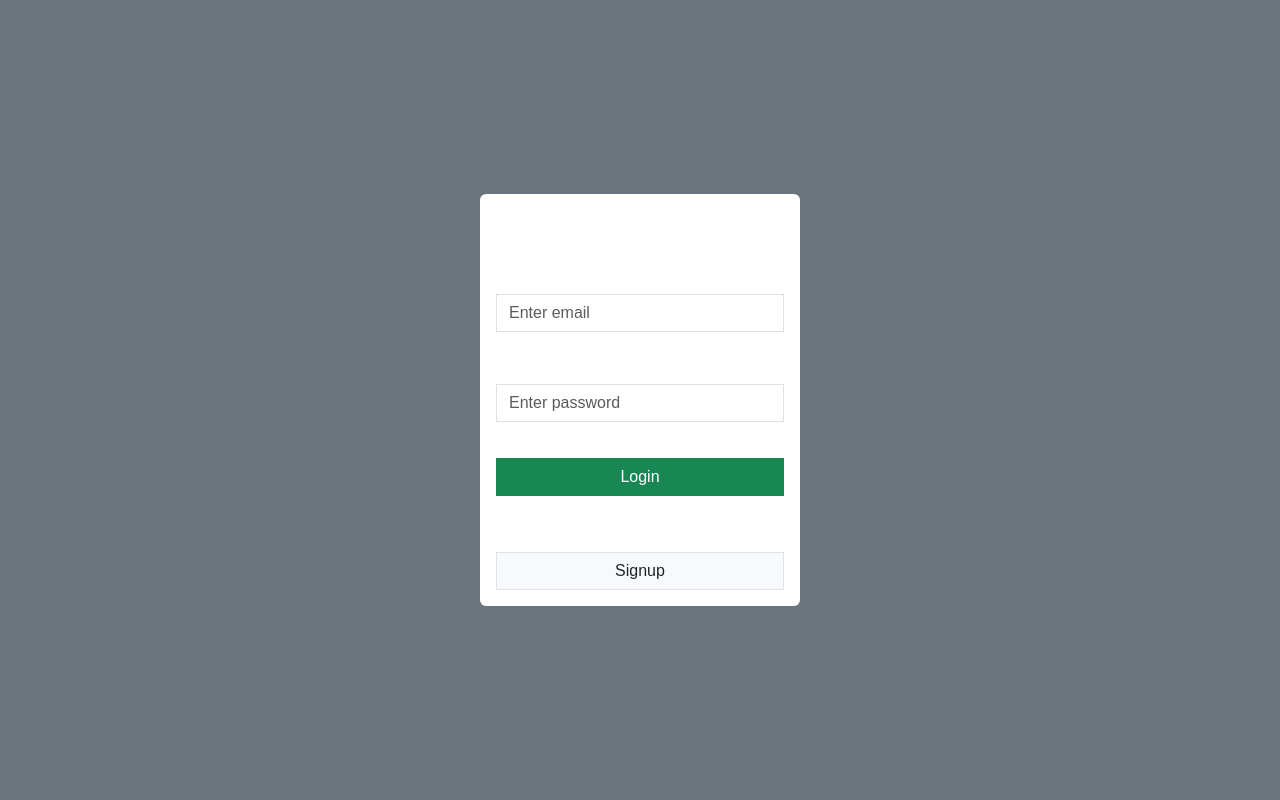
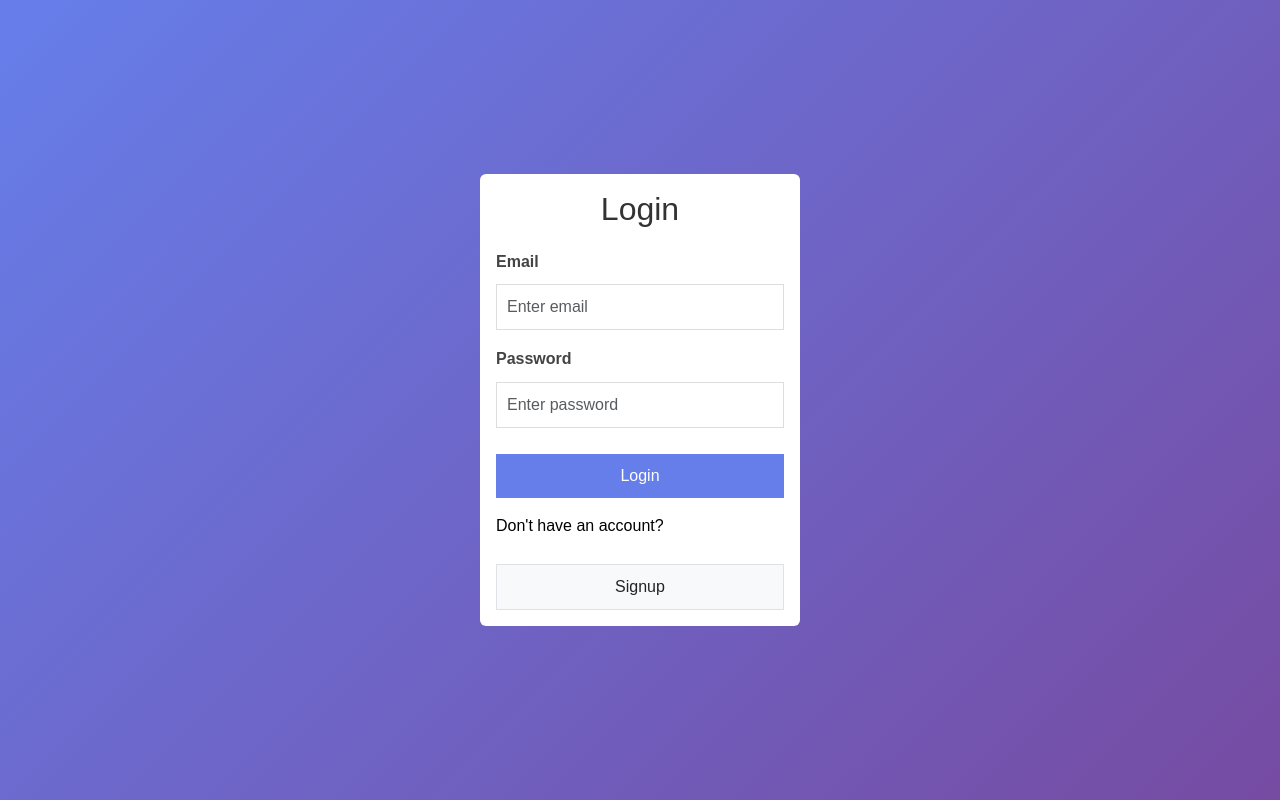
Before and after one commit to vignesh-learning/StackQuest-frontend, a React (Vite) app: page /login in a window 1280 px wide. Built offline with nearby package versions, Linux system fonts and the light colour scheme.

Commit message:
login-update

```diff
--- a/src/Login.jsx
+++ b/src/Login.jsx
@@ -1,6 +1,7 @@
 import { useState } from "react";
 import { useNavigate, Link } from "react-router-dom";
 import axios from "axios";
+import "./logins.css";
 
 function Login() {
   const [email, setEmail] = useState("");
--- a/src/logins.css
+++ b/src/logins.css
@@ -1,10 +1,8 @@
-/* Full page background */
 body {
   margin: 0;
   font-family: Arial, Helvetica, sans-serif;
 }
 
-/* Center container */
 .d-flex {
   display: flex;
 }
@@ -21,12 +19,10 @@ body {
   height: 100vh;
 }
 
-/* Background */
 .bg-secondary {
   background: linear-gradient(135deg, #667eea, #764ba2);
 }
 
-/* Login card */
 .bg-white {
   background: white;
 }
@@ -43,14 +39,12 @@ body {
   width: 350px;
 }
 
-/* Heading */
 h2 {
   text-align: center;
   margin-bottom: 20px;
   color: #333;
 }
 
-/* Input fields */
 .form-control {
   width: 100%;
   padding: 10px;
@@ -65,12 +59,10 @@ h2 {
   box-shadow: 0 0 5px rgba(102, 126, 234, 0.4);
 }
 
-/* Labels */
 label {
   color: #444;
 }
 
-/* Buttons */
 .btn {
   padding: 10px;
   border: none;
@@ -81,7 +73,6 @@ label {
   transition: 0.3s;
 }
 
-/* Login button */
 .btn-success {
   background: #667eea;
   color: white;
@@ -91,7 +82,6 @@ label {
   background: #5563d6;
 }
 
-/* Signup button */
 .btn-default {
   border: 1px solid #ddd;
 }
@@ -104,22 +94,19 @@ label {
   background: #e9ecef;
 }
 
-/* Width */
 .w-100 {
   width: 100%;
 }
 
-/* Margin */
 .mt-3 {
   margin-top: 15px;
+  color: black;
 }
 
-/* Remove underline */
 .text-decoration-none {
   text-decoration: none;
 }
 
-/* Responsive */
 @media (max-width: 500px) {
   .w-25 {
     width: 90%;
```
